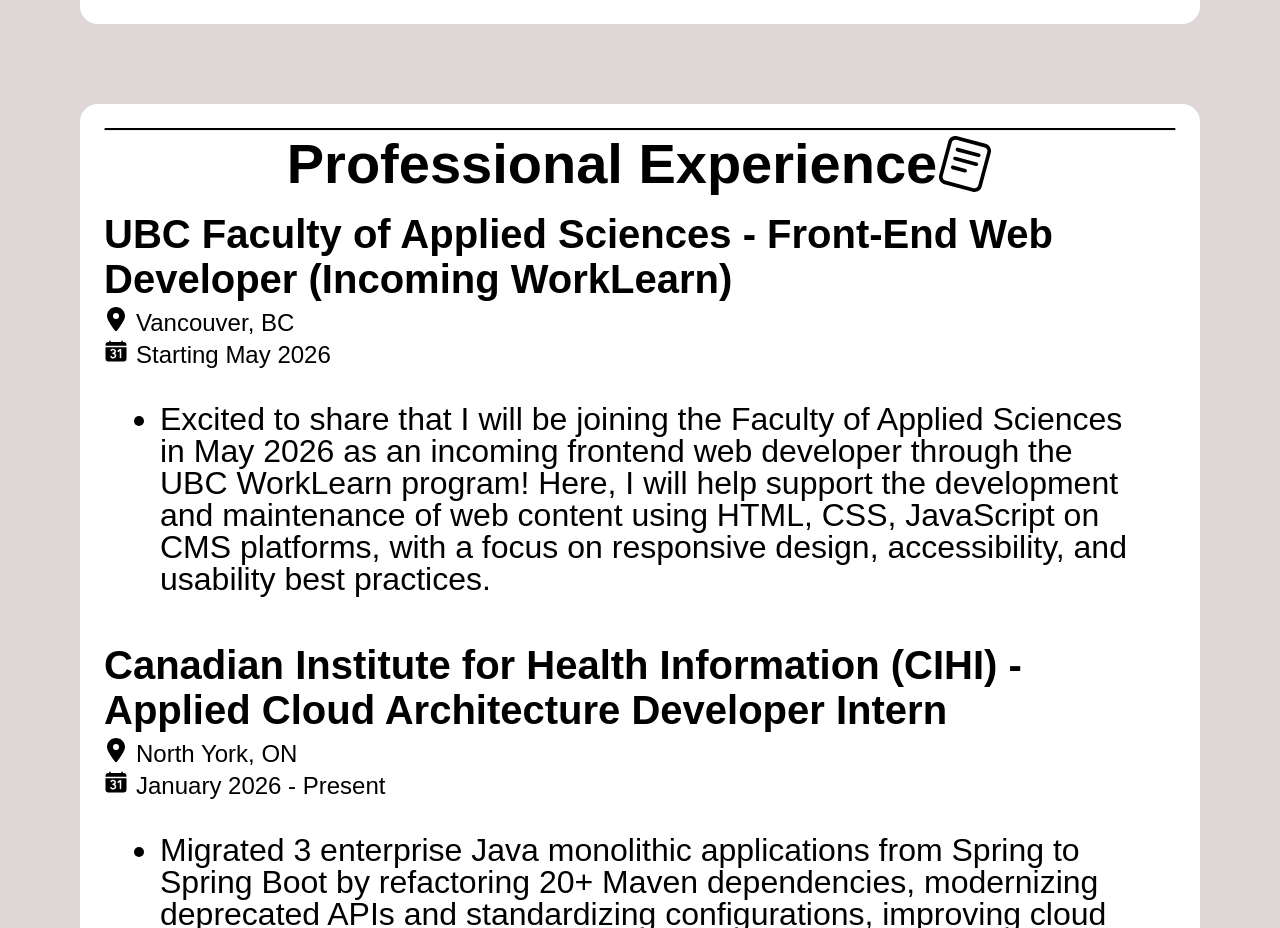
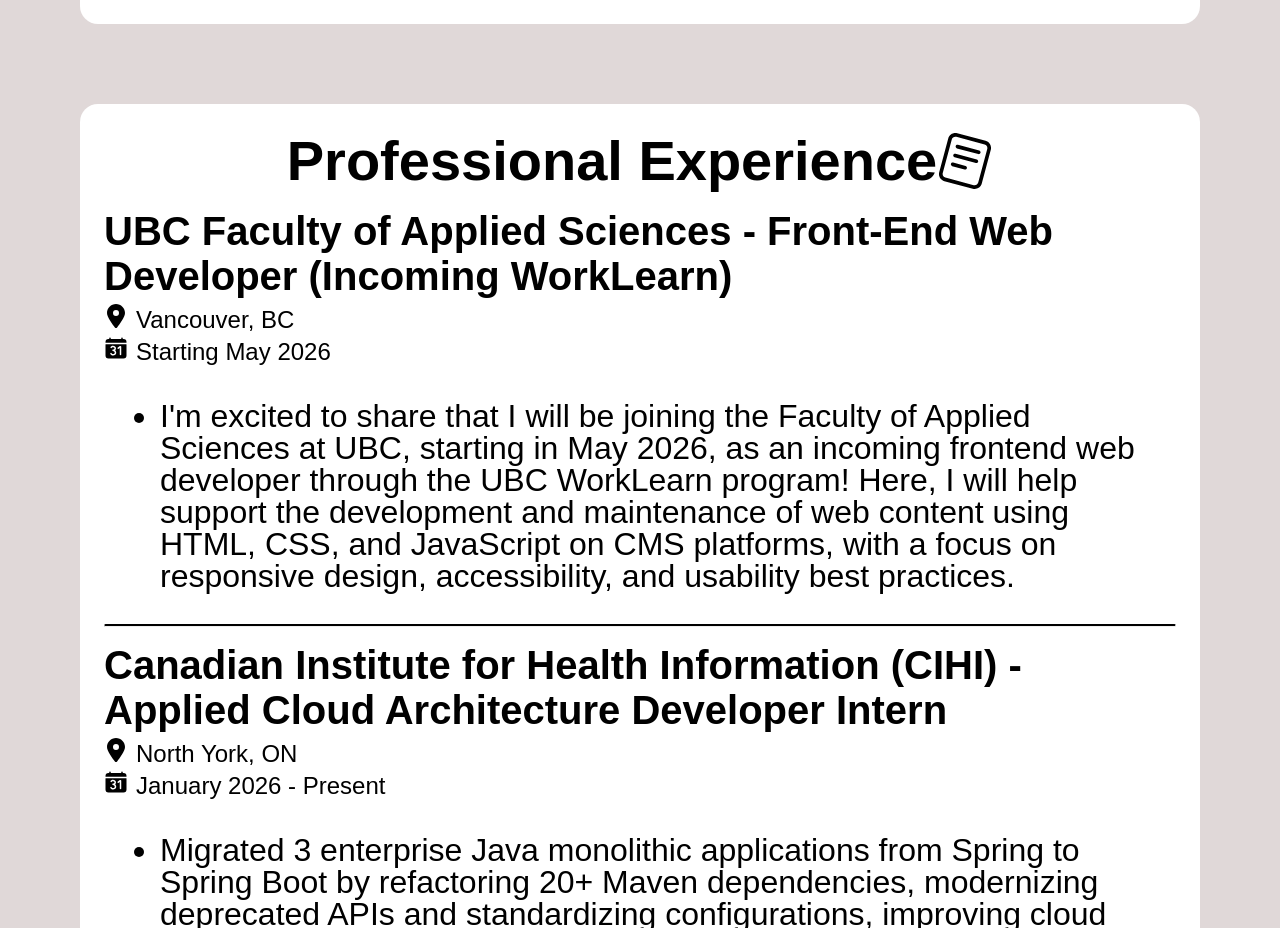
Before and after one commit to samlui1009/portfolio-page, a React (Vite) app: page /#/aboutme in a window 1280 px wide. Shown: the part 2345-3273 px from the top of the page. Built offline with nearby package versions, Linux system fonts and the light colour scheme; a web font is replaced by a local one.

Commit message:
UI fix for About Me

```diff
--- a/src/pages/AboutMe.jsx
+++ b/src/pages/AboutMe.jsx
@@ -172,8 +172,6 @@
         <section ref={profexp}>
           <div className="professional-exp">
 
-            <hr className="divider"></hr>
-
             <h2 className="title">
               Professional Experience<SiReaddotcv></SiReaddotcv>
             </h2>
@@ -192,13 +190,15 @@
               </div>
               <ul className="tasks">
                 <li>
-                  Excited to share that I will be joining the Faculty of Applied Sciences in May 2026 as an incoming
+                  I'm excited to share that I will be joining the Faculty of Applied Sciences at UBC, starting in May 2026, as an incoming
                   frontend web developer through the UBC WorkLearn program!
-                  Here, I will help support the development and maintenance of web content using HTML, CSS, JavaScript on CMS platforms,
+                  Here, I will help support the development and maintenance of web content using HTML, CSS, and JavaScript on CMS platforms,
                   with a focus on responsive design, accessibility, and usability best practices.
                 </li>
               </ul>
             </div>
+
+            <hr className="divider"></hr>
 
             <div>
               <h3 className="org">
```
